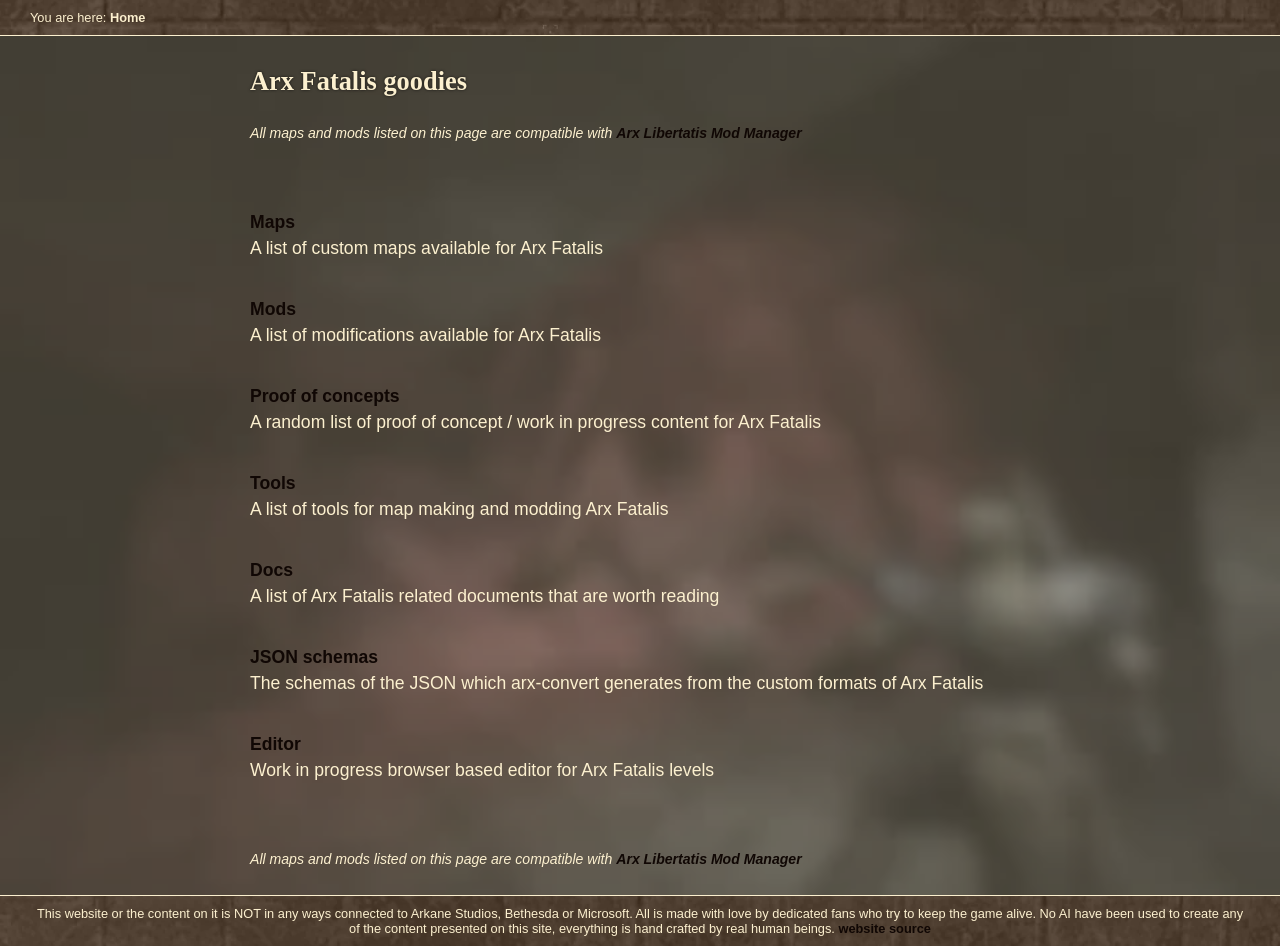
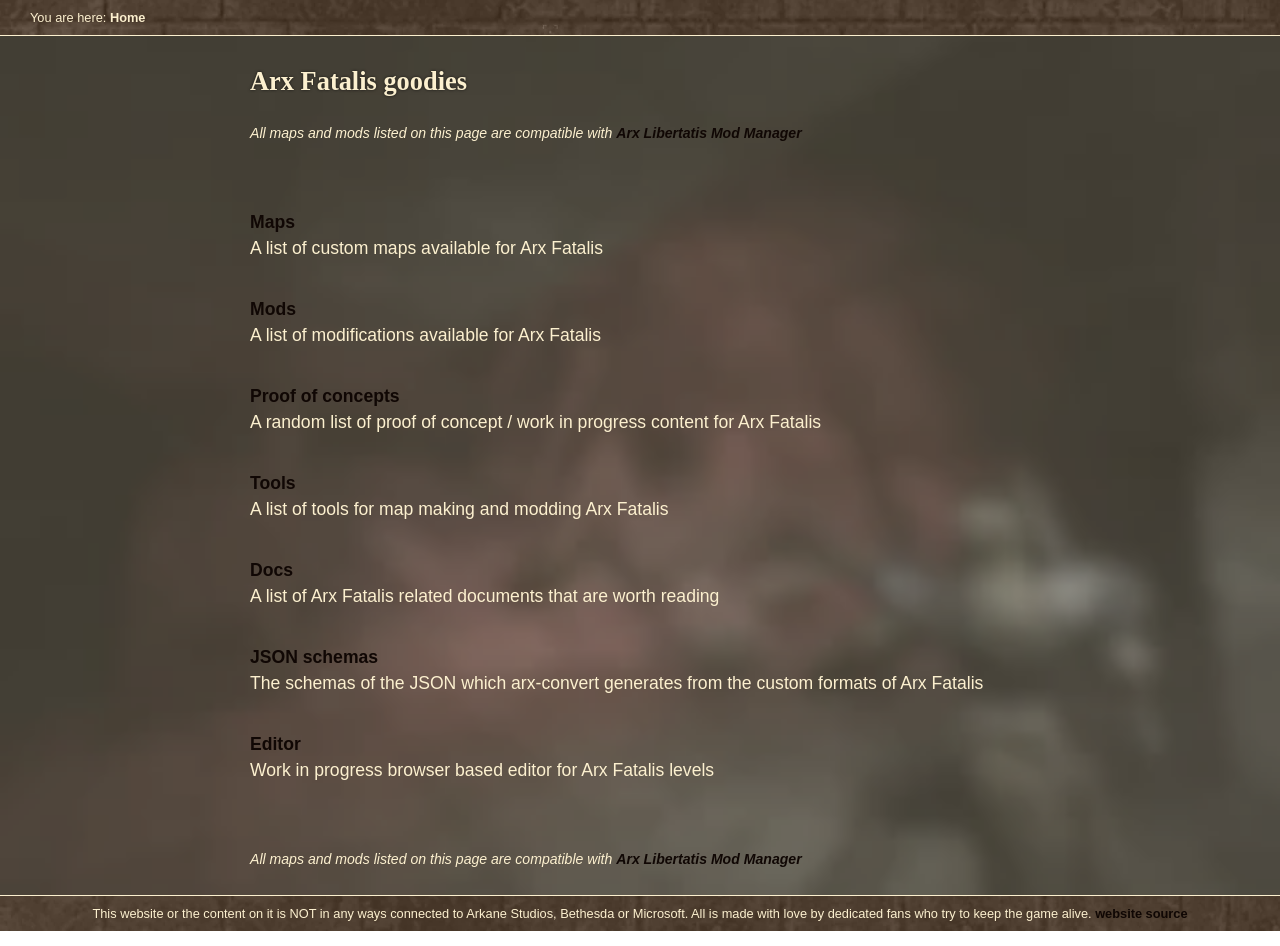
Before and after one commit to arx-tools/arx-tools.github.io, an Astro site: page / in a window 1280 px wide. Shown: the part 90-1036 px from the top of the page. Built offline with nearby package versions, Linux system fonts and the light colour scheme; Astro itself is replaced by a stand-in of ours.

Commit message:
chore: AI good, AI can fix what human can't

```diff
--- a/src/components/Footer.astro
+++ b/src/components/Footer.astro
@@ -1,7 +1,6 @@
 <footer>
   This website or the content on it is NOT in any ways connected to Arkane Studios, Bethesda or Microsoft. All is made
-  with love by dedicated fans who try to keep the game alive. No AI have been used to create any of the content
-  presented on this site, everything is hand crafted by real human beings.{' '}
+  with love by dedicated fans who try to keep the game alive.{' '}
   <a href="https://github.com/arx-tools/arx-tools.github.io" target="_blank">
     website&nbsp;source
   </a>
```
